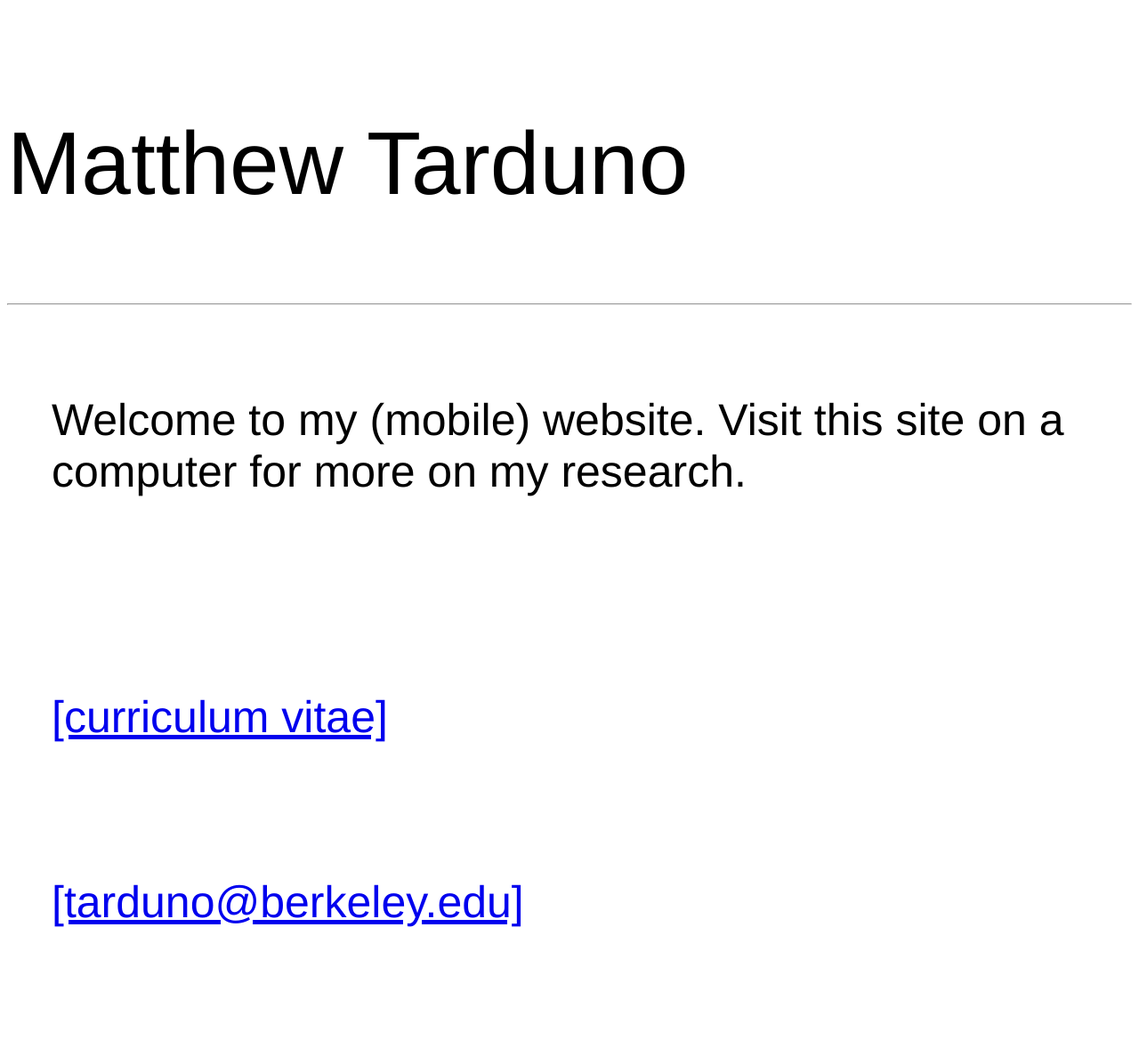
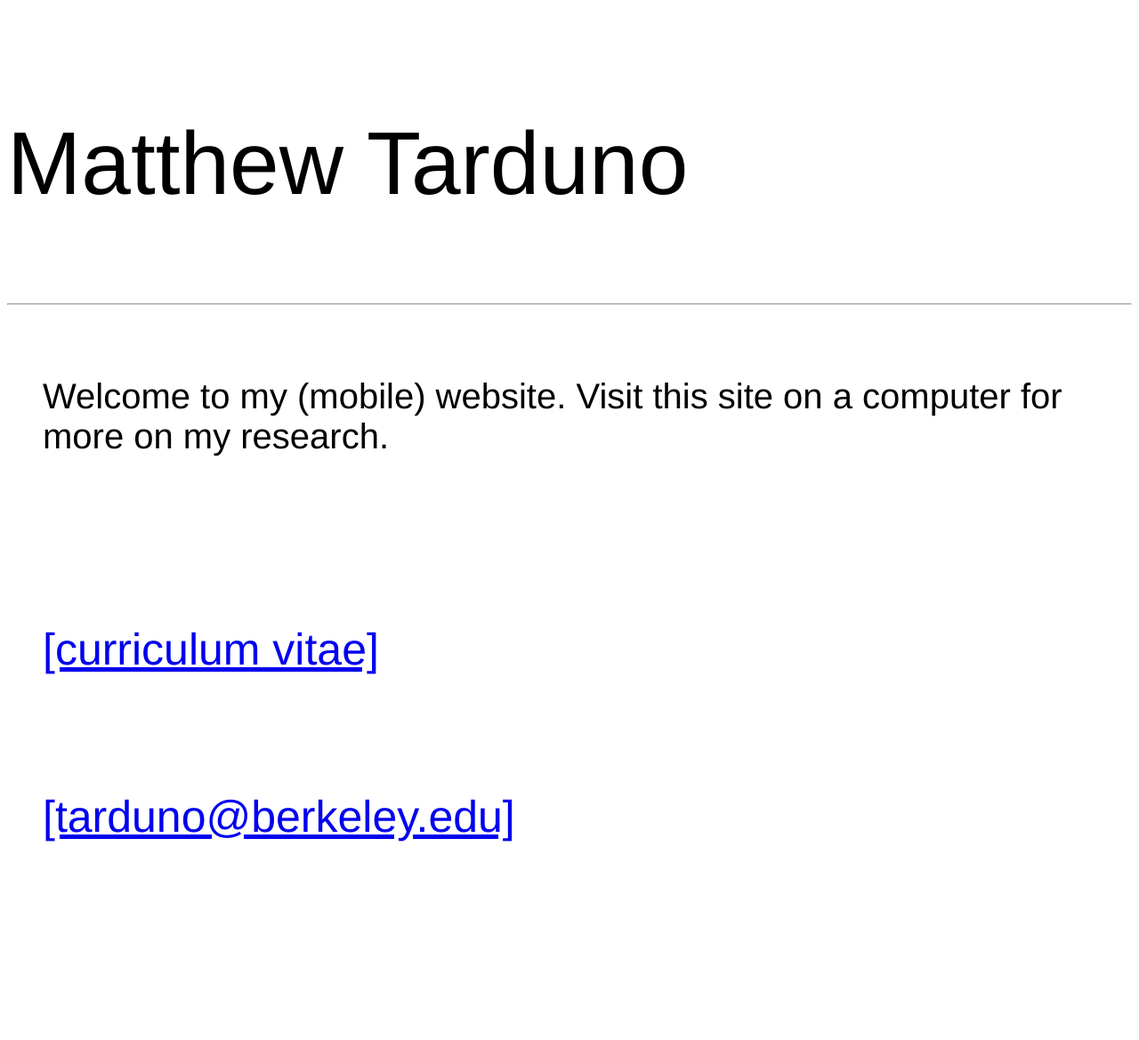
Before and after one commit to Matt-Tarduno/Matt-Tarduno.github.io, a Jekyll site: the page mobile/index.html, which Jekyll copies as it is, in a window 1280 px wide. Shown: the whole page at 89% size. Built offline with Jekyll 4.4.1, drawn with Linux system fonts in a browser that asks for light colours; after the commit the page ends 1063 px from its top, so only the background shows below that.

Commit message:
Update index.html

```diff
--- a/mobile/index.html
+++ b/mobile/index.html
@@ -6,7 +6,7 @@
 </div><!-- /.blurb -->
 <div class="blurb">
 	<h1></h1>
-	<p style="font-size:50px; font-family:'Helvetica', 'Arial', 'Sans-Serif'; padding: 50px"> Welcome to my (mobile) website. Visit this site on a computer for more on my research.</p>
+	<p style="font-size:40px; font-family:'Helvetica', 'Arial', 'Sans-Serif'; padding: 40px"> Welcome to my (mobile) website. Visit this site on a computer for more on my research.</p>
 </div><!-- /.blurb -->
 <style>
   .bottom-three {
@@ -15,9 +15,9 @@
 </style>
 <br />
 <div class="blurb">
-	<p style="font-size:50px; font-family:'Helvetica', 'Arial', 'Sans-Serif'; padding: 50px"><a href="/cv">[curriculum vitae]</a></p>
+	<p style="font-size:50px; font-family:'Helvetica', 'Arial', 'Sans-Serif'; padding: 40px"><a href="/cv">[curriculum vitae]</a></p>
 </div><!-- /.blurb -->
 <div class="blurb">
-	<p style="font-size:50px; font-family:'Helvetica', 'Arial', 'Sans-Serif'; padding: 50px"><a href="mailto:tarduno@berkeley.edu">[tarduno@berkeley.edu]</a></p>
+	<p style="font-size:50px; font-family:'Helvetica', 'Arial', 'Sans-Serif'; padding: 40px"><a href="mailto:tarduno@berkeley.edu">[tarduno@berkeley.edu]</a></p>
 </div><!-- /.blurb -->
 <br />
```
